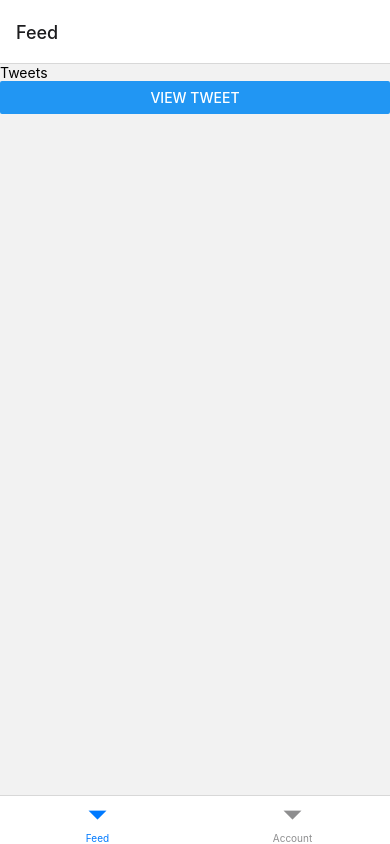
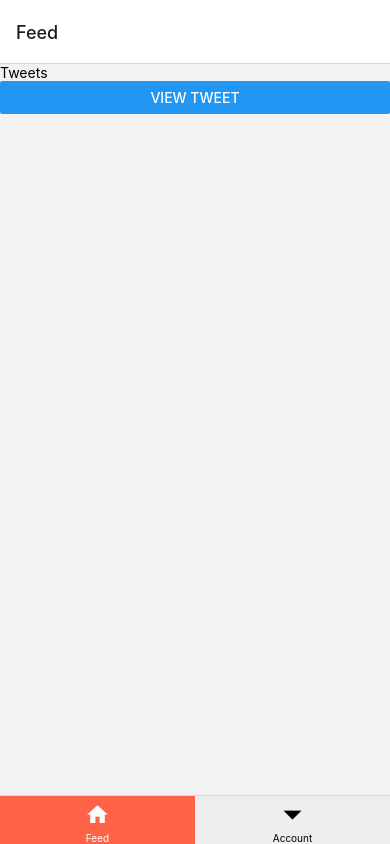
Before and after one commit to benNjogu/DoneWithIt, a React Native app: screen / in a window 390 px wide. Built offline with nearby package versions, Linux system fonts and the light colour scheme.

Commit message:
Customizing tabs

```diff
--- a/App.js
+++ b/App.js
@@ -3,6 +3,7 @@ import { Button, Text, View } from "react-native";
 import { createStackNavigator } from "@react-navigation/stack";
 import { createBottomTabNavigator } from "@react-navigation/bottom-tabs";
 import { NavigationContainer } from "@react-navigation/native";
+import { MaterialCommunityIcons } from "@expo/vector-icons";
 
 import Screen from "./app/components/Screen";
 
@@ -56,8 +57,23 @@ const Account = () => (
 
 const Tab = createBottomTabNavigator();
 const TabNavigator = () => (
-  <Tab.Navigator>
-    <Tab.Screen name="Feed" component={Tweets} />
+  <Tab.Navigator
+    tabBarOptions={{
+      activeBackgroundColor: "tomato",
+      activeTintColor: "white",
+      inactiveBackgroundColor: "#eee",
+      inactiveTintColor: "black",
+    }}
+  >
+    <Tab.Screen
+      name="Feed"
+      component={Tweets}
+      options={{
+        tabBarIcon: ({ color, size }) => (
+          <MaterialCommunityIcons name="home" size={size} color={color} />
+        ),
+      }}
+    />
     <Tab.Screen name="Account" component={Account} />
   </Tab.Navigator>
 );
```
